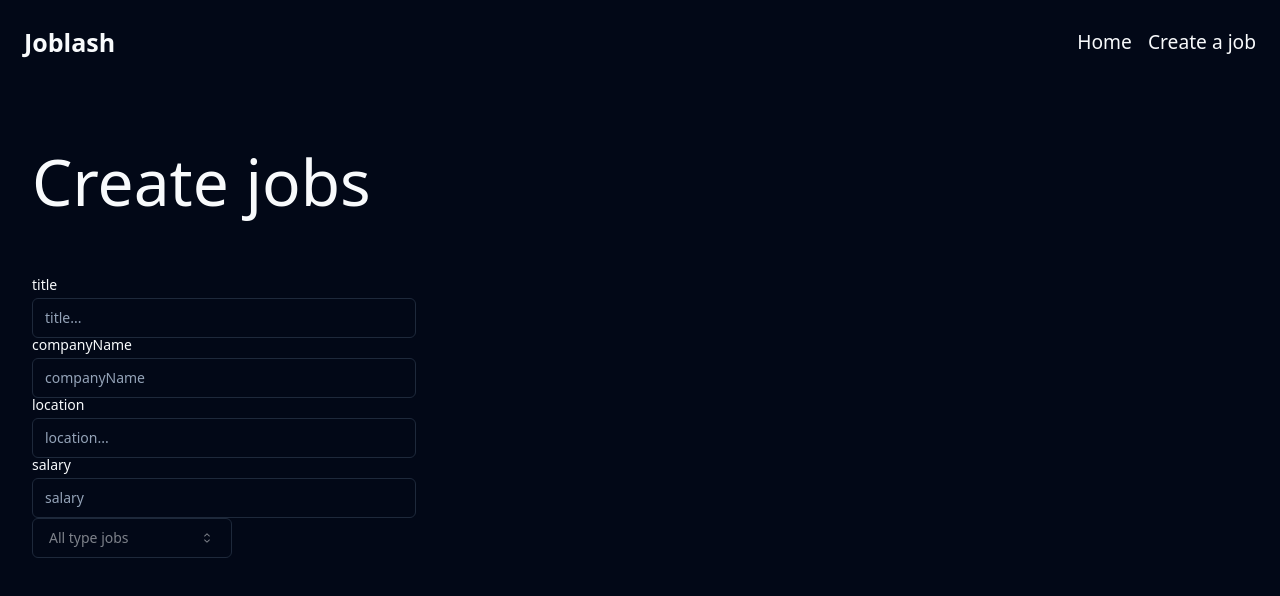
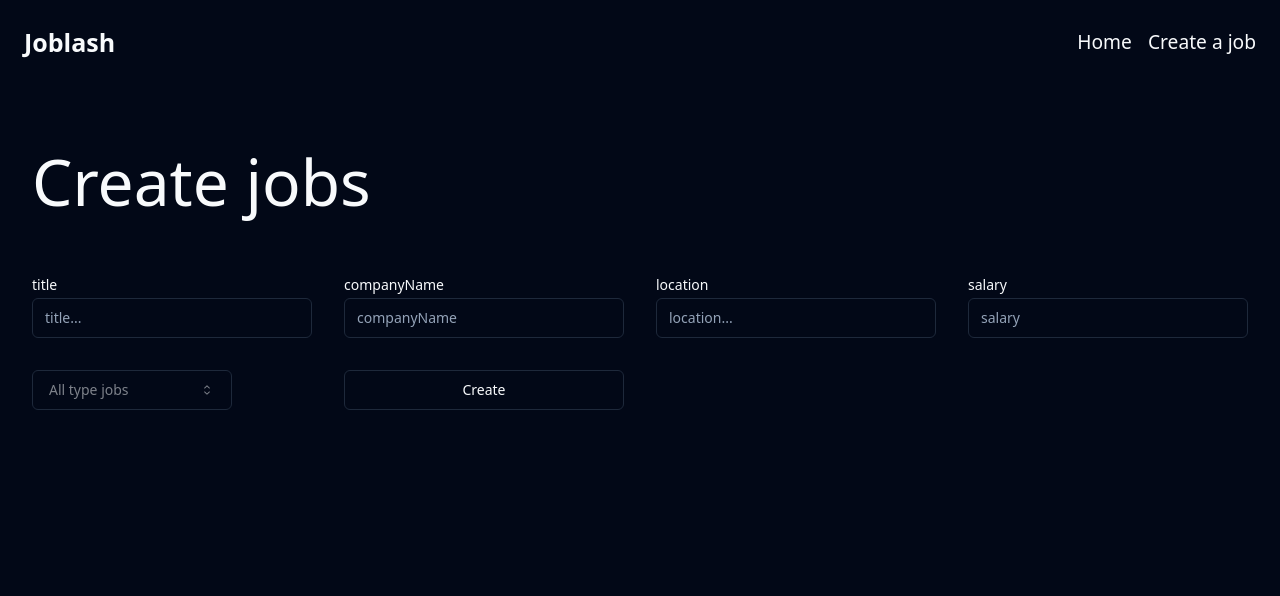
Before and after one commit to anishkumar127/Job-Listing, a Next.js app: page /create-job in a window 1280 px wide. Shown: the top 596 px of the page. Built offline with nearby package versions, Linux system fonts and the light colour scheme.

Commit message:
server actions & store to database features added

```diff
--- a/package.json
+++ b/package.json
@@ -29,6 +29,7 @@
     "postcss": "8.4.30",
     "react": "18.2.0",
     "react-dom": "18.2.0",
+    "react-hot-toast": "^2.4.1",
     "tailwind-merge": "^1.14.0",
     "tailwindcss": "3.3.3",
     "tailwindcss-animate": "^1.0.7",
--- /dev/null
+++ b/src/actions/create-job.ts
@@ -0,0 +1,20 @@
+"use server";
+
+import { prisma } from "@/lib/prisma";
+
+export default async function createJobs(data: FormData) {
+  const title = data.get("title") as string;
+  const companyName = data.get("companyName") as string;
+  const location = data.get("location") as string;
+  const salary = data.get("salary") as string;
+  const type = data.get("type") as string;
+  await prisma.jobListing.create({
+    data: {
+      title,
+      companyName,
+      location,
+      salary,
+      type,
+    },
+  });
+}
--- a/src/app/create-job/client.tsx
+++ b/src/app/create-job/client.tsx
@@ -2,6 +2,10 @@
 import React, { ChangeEvent, useEffect, useState } from "react";
 import InputWithLabel from "../jobs/input-job";
 import { DropDown } from "@/components/DropDown";
+import SubmitButton from "@/components/submit-button";
+import createJobs from "@/actions/create-job";
+import toast from "react-hot-toast";
+import { redirect } from "next/navigation";
 
 const initialState = {
   title: "",
@@ -34,7 +38,14 @@ export default function CreateJobClient() {
 
   return (
     <div>
-      <form action="" className="container grid-cols-4 gap-12">
+      <form
+        action={async (FormData) => {
+          await createJobs(FormData);
+          toast.success("Created Successfully");
+          redirect("/jobs");
+        }}
+        className="container mx-auto grid grid-cols-4 gap-8"
+      >
         <InputWithLabel
           type="text"
           label="title"
@@ -71,8 +82,9 @@ export default function CreateJobClient() {
           name="salary"
           onChange={onChange}
         />
-        <input type="hidden" value={value} name="type" onChange={onChange}/>
+        <input type="hidden" value={value} name="type" onChange={onChange} />
         <DropDown value={value} setValue={setValue} jobType={jobType} />
+        <SubmitButton />
       </form>
     </div>
   );
--- a/src/app/layout.tsx
+++ b/src/app/layout.tsx
@@ -1,6 +1,7 @@
 import Navbar from "@/components/navbar/Navbar";
 import "./globals.css";
 import type { Metadata } from "next";
+import { TProvider } from "@/components/toast";
 
 export const metadata: Metadata = {
   title: "Create Next App",
@@ -15,6 +16,7 @@ export default function RootLayout({
   return (
     <html lang="en">
       <body className="dark">
+        <TProvider/>
         <Navbar />
         {children}
       </body>
--- a/src/components/submit-button.tsx
+++ b/src/components/submit-button.tsx
@@ -0,0 +1,11 @@
+import React from "react";
+import { Button } from "./ui/button";
+import { experimental_useFormStatus as useFormStatus } from "react-dom";
+export default function SubmitButton() {
+  const { pending } = useFormStatus();
+  return (
+    <Button disabled={pending} type="submit" variant="outline">
+      Create
+    </Button>
+  );
+}
--- /dev/null
+++ b/src/components/toast.tsx
@@ -0,0 +1,6 @@
+"use client";
+
+import { Toaster } from "react-hot-toast";
+export const TProvider = () => {
+  return <Toaster />;
+};
```
Also changed, not shown: 1 other file (tests, documents, lock files or other folders).
